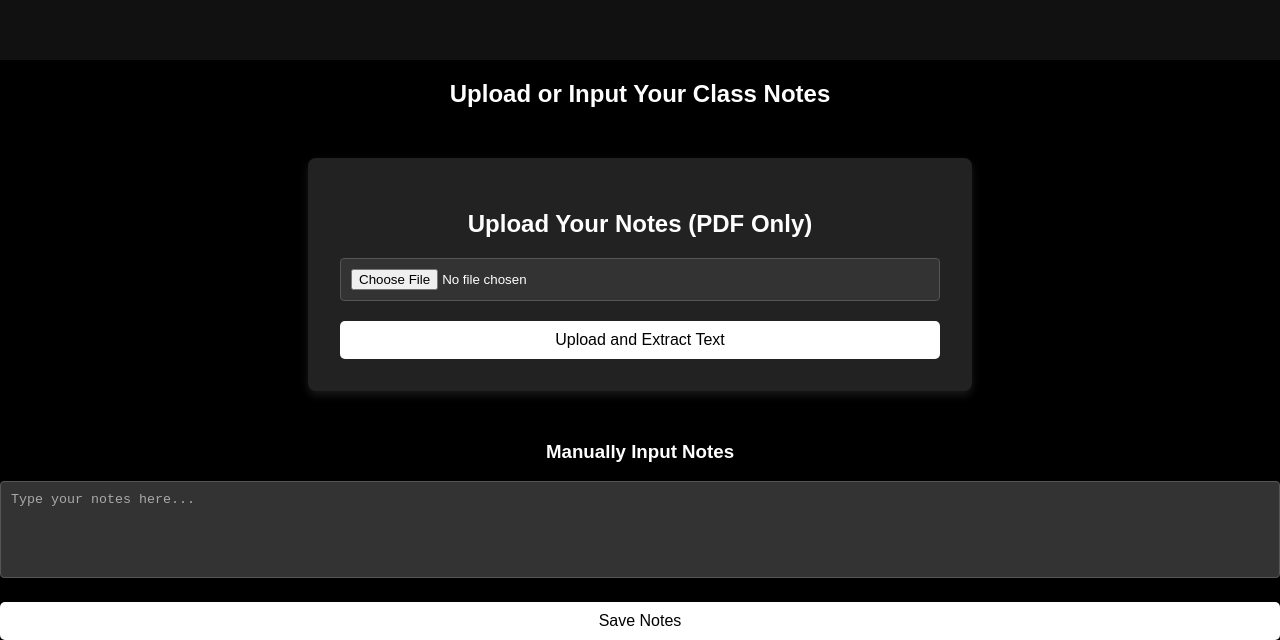
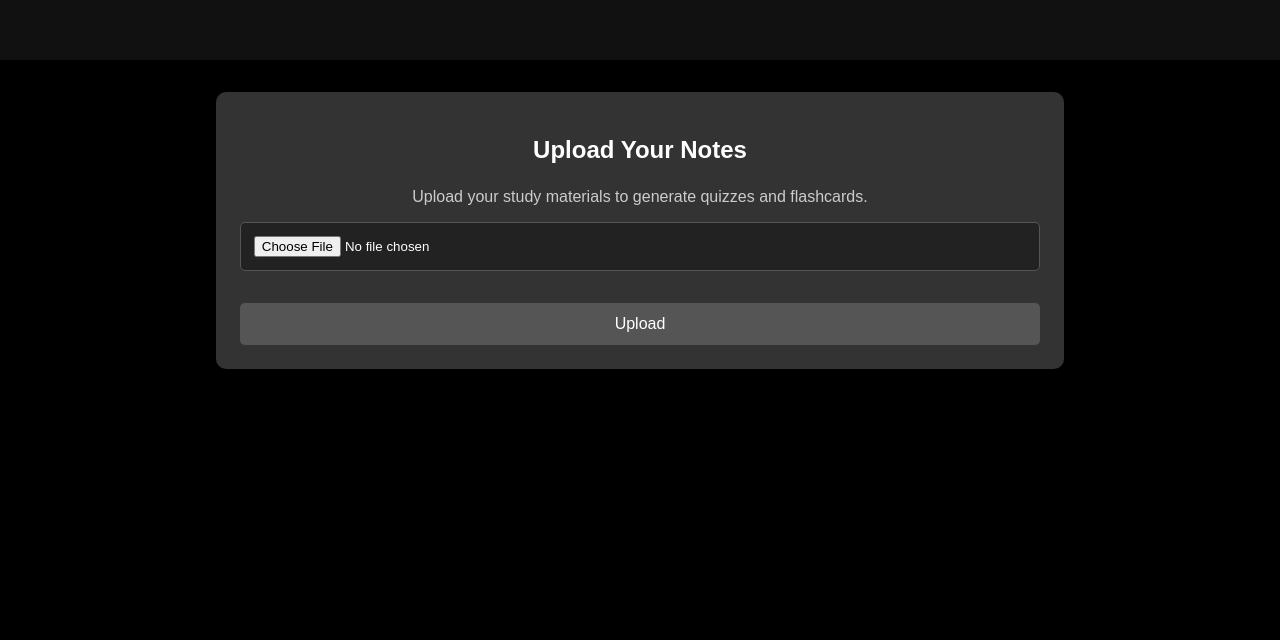
Before and after one commit to J72003/Quizzanomics, a React (Create React App) app in the folder frontend/: page /upload in a window 1280 px wide. Shown: the part 804-1444 px from the top of the page. After the commit the page ends 1205 px from the top, so only its background shows below. Built offline with nearby package versions, Linux system fonts and the light colour scheme.

Commit message:
New ui and cohere works
Need to change the way quiz questions are done. And Ui. But almost done.

```diff
--- /dev/null
+++ b/frontend/src/pages/QuizPage.css
@@ -0,0 +1,76 @@
+/* General container styling */
+.quiz-container {
+    margin: 2rem auto;
+    padding: 1.5rem;
+    max-width: 800px;
+    background-color: #333;
+    border-radius: 10px;
+    box-shadow: 0 4px 12px rgba(0, 0, 0, 0.2);
+  }
+
+  .quiz-header {
+    text-align: center;
+    margin-bottom: 1.5rem;
+    color: #fff;
+  }
+
+  .summary-container {
+    background-color: #444;
+    padding: 1rem;
+    border-radius: 8px;
+    margin-bottom: 2rem;
+    color: #ddd;
+    font-style: italic;
+  }
+
+  .question-card {
+    background-color: #444;
+    padding: 1rem;
+    border-radius: 8px;
+    margin-bottom: 1.5rem;
+    box-shadow: 0 2px 8px rgba(0, 0, 0, 0.1);
+  }
+
+  .question-label {
+    font-size: 1.2rem;
+    margin-bottom: 0.8rem;
+    color: #fff;
+  }
+
+  .answer-input,
+  .options-container input {
+    width: 100%;
+    padding: 0.8rem;
+    margin-top: 0.5rem;
+    border-radius: 5px;
+    border: 1px solid #555;
+    background-color: #222;
+    color: #fff;
+  }
+
+  .answer-input:focus,
+  .options-container input:focus {
+    border-color: #aaa;
+    outline: none;
+  }
+
+  .submit-button {
+    display: inline-block;
+    margin-top: 1.5rem;
+    padding: 0.75rem 1.5rem;
+    background-color: #555;
+    color: #fff;
+    border: none;
+    border-radius: 5px;
+    cursor: pointer;
+    transition: background-color 0.3s ease;
+  }
+
+  .submit-button:hover {
+    background-color: #666;
+  }
+
+  .option label {
+    color: #fff;
+    margin-left: 10px;
+  }
--- a/frontend/src/pages/QuizPage.js
+++ b/frontend/src/pages/QuizPage.js
@@ -1,8 +1,9 @@
 import React, { useState, useEffect } from 'react';
 import axios from 'axios';
+import './QuizPage.css'; // Assuming you have your styles here
 
 function QuizPage() {
-  const [questions, setQuestions] = useState('');
+  const [quizQuestions, setQuizQuestions] = useState([]); // Initialize as an array
   const [summary, setSummary] = useState('');
   const [answers, setAnswers] = useState({});
   const [submitted, setSubmitted] = useState(false);
@@ -17,13 +18,15 @@ function QuizPage() {
         const noteContent = response.data[0]?.content || '';
 
         // Call API to generate quiz (corrected URL)
-        axios.post('http://127.0.0.1:5000/api/generate-quiz-cohere', { notes: noteContent })  // FIXED URL
+        axios.post('http://127.0.0.1:5000/api/generate-quiz', { notes: noteContent })
           .then(response => {
-            setQuestions(response.data.questions);
+            const questionsArray = Array.isArray(response.data.questions) ? response.data.questions : [];
+            setQuizQuestions(questionsArray); // Ensure it's an array
             setLoadingQuiz(false);
           })
           .catch(error => {
             console.error('Error generating quiz:', error);
+            setError('Failed to generate quiz questions.');
             setLoadingQuiz(false);
           });
 
@@ -35,22 +38,31 @@ function QuizPage() {
           })
           .catch(error => {
             console.error('Error summarizing notes:', error);
+            setError('Failed to summarize notes.');
             setLoadingSummary(false);
           });
       })
       .catch(error => {
         console.error('Error fetching notes:', error);
+        setError('Failed to fetch notes.');
         setLoadingQuiz(false);
         setLoadingSummary(false);
       });
   }, []);
 
-
-  // Handle answer input changes
+  // Handle answer input changes for fill-in-the-blank
   const handleInputChange = (event, index) => {
     setAnswers({
       ...answers,
       [index]: event.target.value,
+    });
+  };
+
+  // Handle answer selection for multiple choice
+  const handleOptionChange = (index, option) => {
+    setAnswers({
+      ...answers,
+      [index]: option,
     });
   };
 
@@ -60,11 +72,12 @@ function QuizPage() {
   };
 
   return (
-    <div className="container">
-      <h2>Quiz Page</h2>
+    <div className="quiz-container">
+      <h2 className="quiz-header">Quiz Page</h2>
       <p>This is where you'll take quizzes generated from your notes.</p>
 
-      {/* summary of the notes */}
+      {/* Summary of the notes */}
+      <div className="summary-container">
         <h3>Summary of Your Notes</h3>
         {loadingSummary ? (
           <p>Loading summary...</p>
@@ -73,6 +86,7 @@ function QuizPage() {
         ) : (
           <p>{summary}</p>
         )}
+      </div>
 
       {/* Display the quiz questions */}
       <h3>Quiz Questions</h3>
@@ -81,32 +95,56 @@ function QuizPage() {
       ) : error ? (
         <p style={{ color: 'red' }}>{error}</p>
       ) : (
+        <form>
+          <p>Here is a list of quiz questions based on your notes:</p>
+          {Array.isArray(quizQuestions) && quizQuestions.length > 0 ? (
+            quizQuestions.map((question, index) => (
+              <div key={index} className="question-card">
+                {question.type === 'multiple-choice' ? (
                   <>
-          {questions ? (
-            <form>
-              {questions.split('\n').map((question, index) => (
-                <div key={index} className="question">
-                  <label>{question}</label>
+                    <label className="question-label">{index + 1}. {question.question}</label>
+                    <div className="options-container">
+                      {question.options.map((option, optionIndex) => (
+                        <div key={optionIndex} className="option">
+                          <input
+                            type="radio"
+                            name={`question-${index}`}
+                            value={option}
+                            checked={answers[index] === option}
+                            onChange={() => handleOptionChange(index, option)}
+                            disabled={submitted}
+                          />
+                          <label>{option}</label>
+                        </div>
+                      ))}
+                    </div>
+                  </>
+                ) : (
+                  // Fill-in-the-blank question
+                  <>
+                    <label className="question-label">{index + 1}. {question.question}</label>
                     <input
                       type="text"
+                      className="answer-input"
                       value={answers[index] || ''}
                       onChange={(e) => handleInputChange(e, index)}
                       disabled={submitted}
                     />
+                  </>
+                )}
               </div>
-              ))}
+            ))
+          ) : (
+            <p>No questions available.</p>
+          )}
           {!submitted ? (
-                <button type="button" onClick={handleSubmit}>
+            <button type="button" className="submit-button" onClick={handleSubmit}>
               Submit Quiz
             </button>
           ) : (
             <p>Quiz submitted! Your answers have been recorded.</p>
           )}
         </form>
-          ) : (
-            <p>No questions available.</p>
-          )}
-        </>
       )}
     </div>
   );
--- /dev/null
+++ b/frontend/src/pages/StudyPage.css
@@ -0,0 +1,28 @@
+.study-container {
+    margin: 2rem auto;
+    padding: 1.5rem;
+    max-width: 800px;
+    background-color: #333;
+    border-radius: 10px;
+    box-shadow: 0 4px 12px rgba(0, 0, 0, 0.2);
+  }
+
+  .study-header {
+    text-align: center;
+    margin-bottom: 1.5rem;
+    color: #fff;
+  }
+
+  .flashcards-list {
+    display: flex;
+    flex-direction: column;
+    gap: 1rem;
+  }
+
+  .flashcard {
+    background-color: #444;
+    padding: 1rem;
+    border-radius: 8px;
+    box-shadow: 0 2px 8px rgba(0, 0, 0, 0.1);
+    color: #ddd;
+  }
--- a/frontend/src/pages/StudyPage.js
+++ b/frontend/src/pages/StudyPage.js
@@ -1,57 +1,54 @@
 import React, { useState, useEffect } from 'react';
 import axios from 'axios';
+import './StudyPage.css'; // Assuming you create this CSS file to match the theme
 
 function StudyPage() {
-  const [notes, setNotes] = useState([]);
-  const [currentNote, setCurrentNote] = useState(0);
-  const [flashcardView, setFlashcardView] = useState(false);
+  const [flashcards, setFlashcards] = useState([]);
+  const [loading, setLoading] = useState(true);
+  const [error, setError] = useState('');
 
   useEffect(() => {
-    // Fetch the notes from the backend
-    axios.get('http://127.0.0.1:5000/api/notes')
+    // Fetch flashcards from the backend
+    axios.get('http://127.0.0.1:5000/api/notes') // Example API call
       .then(response => {
-        setNotes(response.data);
+        const noteContent = response.data[0]?.content || '';
+        // Call API to generate flashcards
+        axios.post('http://127.0.0.1:5000/api/generate-flashcards', { notes: noteContent })
+          .then(response => {
+            const flashcardsArray = response.data.flashcards.split('\n'); // Ensure it's an array of flashcards
+            setFlashcards(flashcardsArray);
+            setLoading(false);
+          })
+          .catch(error => {
+            console.error('Error generating flashcards:', error);
+            setError('Failed to generate flashcards.');
+            setLoading(false);
+          });
       })
       .catch(error => {
         console.error('Error fetching notes:', error);
+        setError('Failed to fetch notes.');
+        setLoading(false);
       });
   }, []);
 
-  const handleNextNote = () => {
-    setCurrentNote((prev) => (prev + 1) % notes.length);
-  };
+  return (
+    <div className="study-container">
+      <h2 className="study-header">Study Flashcards</h2>
+      <p>Review the key points and materials based on your uploaded notes.</p>
 
-  const handleToggleFlashcard = () => {
-    setFlashcardView(!flashcardView);
-  };
-
-  return (
-    <div className="container">
-      <h2>Study Page</h2>
-      <p>This is where you can review your notes with flashcards and spaced repetition.</p>
-
-      {notes.length > 0 ? (
-        <div>
-          <button onClick={handleToggleFlashcard}>
-            {flashcardView ? 'View Notes' : 'Flashcard Mode'}
-          </button>
-
-          {flashcardView ? (
-            <div className="flashcard">
-              <h3>Flashcard {currentNote + 1}</h3>
-              <p>{notes[currentNote].content.split(' ').slice(0, 10).join(' ')}...</p>
-              <button onClick={handleNextNote}>Next Flashcard</button>
+      {loading ? (
+        <p>Loading flashcards...</p>
+      ) : error ? (
+        <p style={{ color: 'red' }}>{error}</p>
+      ) : (
+        <div className="flashcards-list">
+          {flashcards.map((card, index) => (
+            <div key={index} className="flashcard">
+              <p>{card}</p>
             </div>
-          ) : (
-            <div className="note-content">
-              <h3>Note {currentNote + 1}</h3>
-              <p>{notes[currentNote].content}</p>
-              <button onClick={handleNextNote}>Next Note</button>
-            </div>
-          )}
+          ))}
         </div>
-      ) : (
-        <p>No notes available. Please upload notes to start studying.</p>
       )}
     </div>
   );
--- /dev/null
+++ b/frontend/src/pages/UploadPage.css
@@ -0,0 +1,51 @@
+.upload-container {
+    margin: 2rem auto;
+    padding: 1.5rem;
+    max-width: 800px;
+    background-color: #333;
+    border-radius: 10px;
+    box-shadow: 0 4px 12px rgba(0, 0, 0, 0.2);
+  }
+
+  .upload-header {
+    text-align: center;
+    margin-bottom: 1.5rem;
+    color: #fff;
+  }
+
+  .file-upload-area {
+    display: flex;
+    justify-content: center;
+    align-items: center;
+    flex-direction: column;
+    gap: 1rem;
+  }
+
+  .file-input {
+    padding: 0.8rem;
+    border-radius: 5px;
+    border: 1px solid #555;
+    background-color: #222;
+    color: #fff;
+    margin-bottom: 1rem;
+  }
+
+  .upload-button {
+    padding: 0.75rem 1.5rem;
+    background-color: #555;
+    color: #fff;
+    border: none;
+    border-radius: 5px;
+    cursor: pointer;
+    transition: background-color 0.3s ease;
+  }
+
+  .upload-button:hover {
+    background-color: #666;
+  }
+
+  .upload-status {
+    margin-top: 1.5rem;
+    color: #4caf50;
+    font-weight: bold;
+  }
--- a/frontend/src/pages/UploadPage.js
+++ b/frontend/src/pages/UploadPage.js
@@ -1,80 +1,44 @@
-// src/pages/UploadPage.js
-
 import React, { useState } from 'react';
-import Upload from '../components/Upload'; // Import the Upload component
-import axios from 'axios';  // To make API requests
+import axios from 'axios';
+import './UploadPage.css'; // Assuming you create this CSS file to match the theme
 
 function UploadPage() {
-  const [inputNotes, setInputNotes] = useState('');  // Store manually typed notes
-  const [storedNotes, setStoredNotes] = useState('');  // Store notes from the backend
-  const [quizQuestions, setQuizQuestions] = useState([]);  // Store generated quiz questions
+  const [file, setFile] = useState(null);
+  const [uploadStatus, setUploadStatus] = useState('');
+  const [error, setError] = useState('');
 
-  // Function to handle manual note input
-  const handleInputNotesChange = (e) => {
-    setInputNotes(e.target.value);
+  const handleFileChange = (event) => {
+    setFile(event.target.files[0]);
   };
 
-  // Function to save inputted notes to the backend
-  const handleSaveNotes = () => {
-    axios.post('http://127.0.0.1:5000/api/notes', { title: 'Manual Input', content: inputNotes })
+  const handleFileUpload = () => {
+    const formData = new FormData();
+    formData.append('file', file);
+
+    axios.post('http://127.0.0.1:5000/api/upload', formData)
       .then(response => {
-        setStoredNotes(inputNotes);  // Save the input notes in the state
-        setInputNotes('');  // Clear the input field
+        setUploadStatus('File uploaded successfully!');
+        setError('');
       })
       .catch(error => {
-        console.error('Error saving notes:', error);
-      });
-  };
-
-  // Function to generate quiz questions from stored notes
-  const handleGenerateQuiz = () => {
-    axios.post('http://127.0.0.1:5000/api/generate-quiz', { notes: storedNotes })
-      .then(response => {
-        setQuizQuestions(response.data.questions);  // Set the generated quiz questions
-      })
-      .catch(error => {
-        console.error('Error generating quiz:', error);
+        console.error('Error uploading file:', error);
+        setError('Failed to upload the file.');
+        setUploadStatus('');
       });
   };
 
   return (
-    <div className="upload-page">
-      <h2>Upload or Input Your Class Notes</h2>
-      <Upload />  {/* File upload component */}
+    <div className="upload-container">
+      <h2 className="upload-header">Upload Your Notes</h2>
+      <p>Upload your study materials to generate quizzes and flashcards.</p>
 
-      <h3>Manually Input Notes</h3>
-      <textarea
-        value={inputNotes}
-        onChange={handleInputNotesChange}
-        rows="5"
-        placeholder="Type your notes here..."
-      />
-      <button onClick={handleSaveNotes}>Save Notes</button>
+      <div className="file-upload-area">
+        <input type="file" onChange={handleFileChange} className="file-input" />
+        <button className="upload-button" onClick={handleFileUpload}>Upload</button>
+      </div>
 
-      {storedNotes && (
-        <div>
-          <h3>Your Stored Notes:</h3>
-          <p>{storedNotes}</p>
-        </div>
-      )}
-
-      {storedNotes && (
-        <div>
-          <h3>Generate Quiz from Notes</h3>
-          <button onClick={handleGenerateQuiz}>Generate Quiz</button>
-        </div>
-      )}
-
-      {quizQuestions.length > 0 && (
-        <div>
-          <h3>Generated Quiz Questions</h3>
-          <ul>
-            {quizQuestions.map((question, index) => (
-              <li key={index}>{question}</li>
-            ))}
-          </ul>
-        </div>
-      )}
+      {uploadStatus && <p className="upload-status">{uploadStatus}</p>}
+      {error && <p style={{ color: 'red' }}>{error}</p>}
     </div>
   );
 }
```
Also changed, not shown: frontend/src/App.css (line endings or trailing spaces), 1 other file (tests, documents, lock files or other folders). Lines whose indentation alone changed are shown as unchanged.
